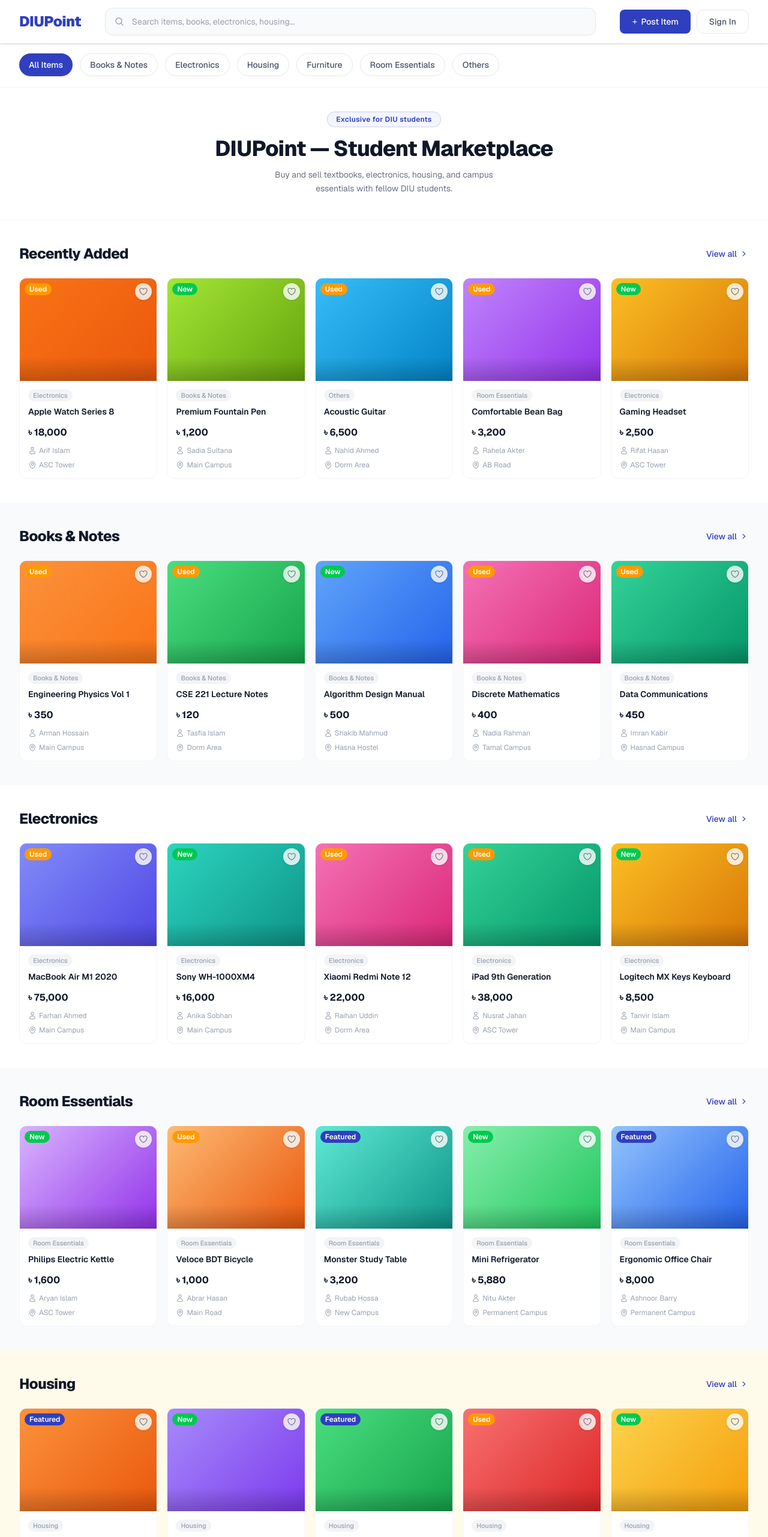
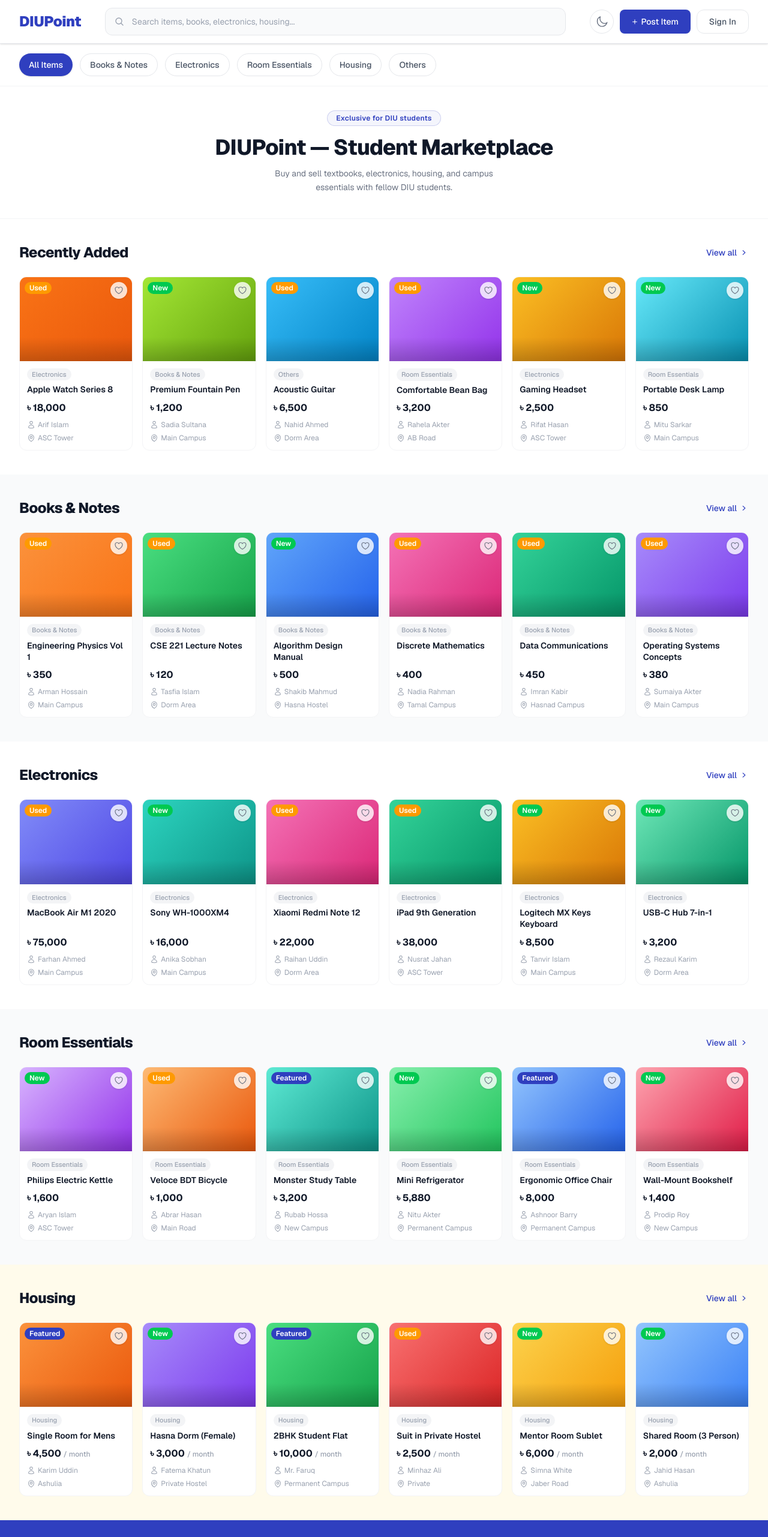
Before and after one commit to wsjishan/diupoint, a Next.js app in the folder apps/web/: page / in a window 1280 px wide. Shown: the top 2562 px of the page at 60% size. Built offline with nearby package versions, Linux system fonts and the light colour scheme.

Commit message:
feat: enhance layout and styling of navbar, category filter, and listing cards; add new listings to mock data

```diff
--- a/apps/web/src/app/page.tsx
+++ b/apps/web/src/app/page.tsx
@@ -56,7 +56,7 @@ export default function HomePage() {
               <section>
                 <SectionHeader title={section.title} />
                 {section.listings.length > 0 ? (
-                  <div className="grid grid-cols-2 gap-3 sm:grid-cols-3 sm:gap-4 md:grid-cols-4 lg:grid-cols-5">
+                  <div className="grid grid-cols-2 gap-3 sm:grid-cols-3 sm:gap-4 lg:grid-cols-6 lg:gap-4">
                     {section.listings.map((listing) => (
                       <ListingCard
                         key={listing.id}
--- a/apps/web/src/components/layout/category-filter.tsx
+++ b/apps/web/src/components/layout/category-filter.tsx
@@ -2,16 +2,16 @@
 
 import { useState } from 'react';
 import CategoryChip from '@/components/ui/category-chip';
-import Container from '@/components/ui/container';
 import { CATEGORIES } from '@/data/mock-listings';
 
 export default function CategoryFilter() {
   const [active, setActive] = useState('all');
 
   return (
-    <div className="w-full border-b border-gray-100 bg-white py-4">
-      <Container>
-        <div className="scrollbar-hide flex gap-3 overflow-x-auto pb-0.5">
+    <div className="w-full border-b border-gray-100 bg-white">
+      <div className="mx-auto w-full max-w-7xl">
+        {/* Chip scroller owns its own horizontal padding so chips never clip on mobile scroll */}
+        <div className="scrollbar-hide flex gap-2.5 overflow-x-auto px-4 py-3 sm:gap-3 sm:px-6 sm:py-4 lg:px-8">
           {CATEGORIES.map((cat) => (
             <CategoryChip
               key={cat.id}
@@ -20,8 +20,13 @@ export default function CategoryFilter() {
               onClick={() => setActive(cat.id)}
             />
           ))}
+          {/* trailing spacer so the last chip clears the viewport edge on scroll */}
+          <div
+            className="shrink-0 w-1"
+            aria-hidden="true"
+          />
         </div>
-      </Container>
+      </div>
     </div>
   );
 }
--- a/apps/web/src/components/layout/navbar.tsx
+++ b/apps/web/src/components/layout/navbar.tsx
@@ -4,63 +4,105 @@ import Link from 'next/link';
 import Button from '@/components/ui/button';
 import Container from '@/components/ui/container';
 
+function SearchInput({ className = '' }: { className?: string }) {
+  return (
+    <div className={`relative w-full ${className}`}>
+      <div className="pointer-events-none absolute inset-y-0 left-3.5 flex items-center sm:left-4">
+        <svg
+          xmlns="http://www.w3.org/2000/svg"
+          viewBox="0 0 24 24"
+          fill="none"
+          stroke="currentColor"
+          strokeWidth={2}
+          className="h-4 w-4 text-gray-400"
+        >
+          <path
+            strokeLinecap="round"
+            strokeLinejoin="round"
+            d="M21 21l-5.197-5.197m0 0A7.5 7.5 0 105.196 5.196a7.5 7.5 0 0010.607 10.607z"
+          />
+        </svg>
+      </div>
+      <input
+        type="search"
+        placeholder="Search items, books, electronics, housing..."
+        className="w-full rounded-xl border border-gray-200 bg-gray-50 py-2.5 pl-10 pr-4 text-sm text-gray-900 placeholder-gray-400 outline-none transition-all duration-150 focus:border-[#2F3FBF]/40 focus:bg-white focus:ring-2 focus:ring-[#2F3FBF]/15 sm:pl-11 sm:pr-5 sm:py-3"
+      />
+    </div>
+  );
+}
+
 export default function Navbar() {
   return (
     <header className="sticky top-0 z-50 w-full border-b border-gray-200 bg-white/95 shadow-sm backdrop-blur-sm">
       <Container>
-        <div className="flex h-18 items-center gap-6 sm:gap-10">
+        {/*
+          Mobile  → two rows: [logo + actions] then [search]
+          Desktop → single row: logo | search | actions
+        */}
+        <div className="flex items-center gap-2 py-2.5 sm:h-18 sm:gap-6 sm:py-0 lg:gap-10">
           {/* Logo */}
           <Link
             href="/"
             className="flex shrink-0 items-center"
           >
-            <span className="text-2xl font-black tracking-tight text-[#2F3FBF]">
+            <span className="text-[22px] font-black tracking-tight text-[#2F3FBF] sm:text-2xl">
               DIUPoint
             </span>
           </Link>
 
-          {/* Search bar */}
-          <div className="relative w-full flex-1">
-            <div className="pointer-events-none absolute inset-y-0 left-4 flex items-center">
+          {/* Search — center column on desktop only */}
+          <SearchInput className="hidden flex-1 sm:block" />
+
+          {/* Action group */}
+          <div className="ml-auto flex shrink-0 items-center gap-1.5 sm:ml-0 sm:gap-2.5">
+            {/* Dark mode icon */}
+            <button
+              type="button"
+              aria-label="Toggle dark mode"
+              className="flex h-9 w-9 items-center justify-center rounded-full border border-gray-200 text-gray-500 transition-colors duration-150 hover:bg-gray-100 hover:text-gray-900 focus:outline-none focus-visible:ring-2 focus-visible:ring-[#2F3FBF] focus-visible:ring-offset-2 sm:h-10 sm:w-10"
+            >
               <svg
                 xmlns="http://www.w3.org/2000/svg"
                 viewBox="0 0 24 24"
                 fill="none"
                 stroke="currentColor"
-                strokeWidth={2}
-                className="h-4 w-4 text-gray-400"
+                strokeWidth={1.75}
+                className="h-4 w-4 sm:h-5 sm:w-5"
               >
                 <path
                   strokeLinecap="round"
                   strokeLinejoin="round"
-                  d="M21 21l-5.197-5.197m0 0A7.5 7.5 0 105.196 5.196a7.5 7.5 0 0010.607 10.607z"
+                  d="M21.752 15.002A9.72 9.72 0 0 1 18 15.75 9.75 9.75 0 0 1 8.25 6c0-1.33.266-2.597.748-3.752A9.753 9.753 0 0 0 3 12c0 5.385 4.365 9.75 9.75 9.75 4.862 0 8.923-3.543 9.702-8.198a9.75 9.75 0 0 1-.7 1.2z"
                 />
               </svg>
-            </div>
-            <input
-              type="search"
-              placeholder="Search items, books, electronics, housing..."
-              className="w-full rounded-xl border border-gray-200 bg-gray-50 py-3 pl-11 pr-5 text-sm text-gray-900 placeholder-gray-400 outline-none transition-all duration-150 focus:border-[#2F3FBF]/40 focus:bg-white focus:ring-2 focus:ring-[#2F3FBF]/15"
-            />
-          </div>
+            </button>
 
-          {/* Actions */}
-          <div className="flex shrink-0 items-center gap-2.5">
+            {/* Post Item */}
             <Button
               variant="primary"
-              className="hidden h-10 gap-1.5 px-5 text-sm sm:inline-flex"
+              className="h-9 gap-0.5 px-3 text-xs sm:h-10 sm:gap-1.5 sm:px-5 sm:text-sm"
             >
-              <span className="text-base font-light leading-none">+</span>
+              <span className="text-sm font-light leading-none sm:text-base">
+                +
+              </span>
               Post Item
             </Button>
+
+            {/* Sign In */}
             <button
               type="button"
-              className="flex h-10 items-center rounded-xl border border-gray-200 px-4 text-sm font-medium text-gray-600 transition-all hover:border-[#2F3FBF]/40 hover:bg-[#2F3FBF]/5 hover:text-[#2F3FBF] focus:outline-none focus-visible:ring-2 focus-visible:ring-[#2F3FBF] focus-visible:ring-offset-2 sm:px-5"
+              className="flex h-9 items-center rounded-xl border border-gray-200 px-3 text-xs font-medium text-gray-600 transition-all hover:border-[#2F3FBF]/40 hover:bg-[#2F3FBF]/5 hover:text-[#2F3FBF] focus:outline-none focus-visible:ring-2 focus-visible:ring-[#2F3FBF] focus-visible:ring-offset-2 sm:h-10 sm:px-5 sm:text-sm"
             >
               Sign In
             </button>
           </div>
         </div>
+
+        {/* Search row — mobile only */}
+        <div className="pb-3 pt-1.5 sm:hidden">
+          <SearchInput />
+        </div>
       </Container>
     </header>
   );
--- a/apps/web/src/components/ui/listing-card.tsx
+++ b/apps/web/src/components/ui/listing-card.tsx
@@ -58,14 +58,14 @@ export default function ListingCard({ listing }: ListingCardProps) {
       </div>
 
       {/* Card body */}
-      <div className="flex flex-1 flex-col gap-2 p-3.5">
+      <div className="flex flex-1 flex-col gap-1.5 p-2.5 lg:p-3">
         <span className="inline-flex w-fit items-center rounded-full bg-gray-100 px-2 py-0.5 text-[11px] font-medium text-gray-400">
           {listing.category}
         </span>
-        <h3 className="line-clamp-2 text-sm font-semibold leading-snug text-gray-900 transition-colors group-hover:text-[#2F3FBF]">
+        <h3 className="line-clamp-2 text-xs font-semibold leading-snug text-gray-900 transition-colors group-hover:text-[#2F3FBF] lg:text-sm">
           {listing.title}
         </h3>
-        <p className="mt-auto pt-1 text-base font-bold text-gray-900">
+        <p className="mt-auto pt-0.5 text-sm font-bold text-gray-900 lg:text-base">
           ৳ {listing.price.toLocaleString()}
           {isRental && (
             <span className="ml-1 text-xs font-medium text-gray-400">
--- a/apps/web/src/data/mock-listings.ts
+++ b/apps/web/src/data/mock-listings.ts
@@ -21,9 +21,8 @@ export const CATEGORIES: Category[] = [
   { id: 'all', label: 'All Items' },
   { id: 'books', label: 'Books & Notes' },
   { id: 'electronics', label: 'Electronics' },
+  { id: 'room-essentials', label: 'Room Essentials' },
   { id: 'housing', label: 'Housing' },
-  { id: 'furniture', label: 'Furniture' },
-  { id: 'room-essentials', label: 'Room Essentials' },
   { id: 'others', label: 'Others' },
 ];
 
@@ -83,6 +82,17 @@ export const RECENTLY_ADDED: Listing[] = [
     gradientFrom: '#fbbf24',
     gradientTo: '#d97706',
   },
+  {
+    id: 'r6',
+    title: 'Portable Desk Lamp',
+    price: 850,
+    seller: 'Mitu Sarkar',
+    location: 'Main Campus',
+    category: 'Room Essentials',
+    badge: 'New',
+    gradientFrom: '#67e8f9',
+    gradientTo: '#0891b2',
+  },
 ];
 
 export const BOOKS_LISTINGS: Listing[] = [
@@ -140,6 +150,17 @@ export const BOOKS_LISTINGS: Listing[] = [
     badge: 'Used',
     gradientFrom: '#34d399',
     gradientTo: '#059669',
+  },
+  {
+    id: 'b6',
+    title: 'Operating Systems Concepts',
+    price: 380,
+    seller: 'Sumaiya Akter',
+    location: 'Main Campus',
+    category: 'Books & Notes',
+    badge: 'Used',
+    gradientFrom: '#a78bfa',
+    gradientTo: '#7c3aed',
   },
 ];
 
@@ -199,6 +220,17 @@ export const ELECTRONICS_LISTINGS: Listing[] = [
     gradientFrom: '#fbbf24',
     gradientTo: '#d97706',
   },
+  {
+    id: 'e6',
+    title: 'USB-C Hub 7-in-1',
+    price: 3200,
+    seller: 'Rezaul Karim',
+    location: 'Dorm Area',
+    category: 'Electronics',
+    badge: 'New',
+    gradientFrom: '#6ee7b7',
+    gradientTo: '#059669',
+  },
 ];
 
 export const HOUSING_LISTINGS: Listing[] = [
@@ -256,6 +288,17 @@ export const HOUSING_LISTINGS: Listing[] = [
     badge: 'New',
     gradientFrom: '#fcd34d',
     gradientTo: '#f59e0b',
+  },
+  {
+    id: 'h6',
+    title: 'Shared Room (3 Person)',
+    price: 2000,
+    seller: 'Jahid Hasan',
+    location: 'Ashulia',
+    category: 'Housing',
+    badge: 'New',
+    gradientFrom: '#93c5fd',
+    gradientTo: '#3b82f6',
   },
 ];
 
@@ -315,4 +358,15 @@ export const ROOM_ESSENTIALS_LISTINGS: Listing[] = [
     gradientFrom: '#93c5fd',
     gradientTo: '#2563eb',
   },
+  {
+    id: 're6',
+    title: 'Wall-Mount Bookshelf',
+    price: 1400,
+    seller: 'Prodip Roy',
+    location: 'New Campus',
+    category: 'Room Essentials',
+    badge: 'New',
+    gradientFrom: '#fda4af',
+    gradientTo: '#e11d48',
+  },
 ];
```
